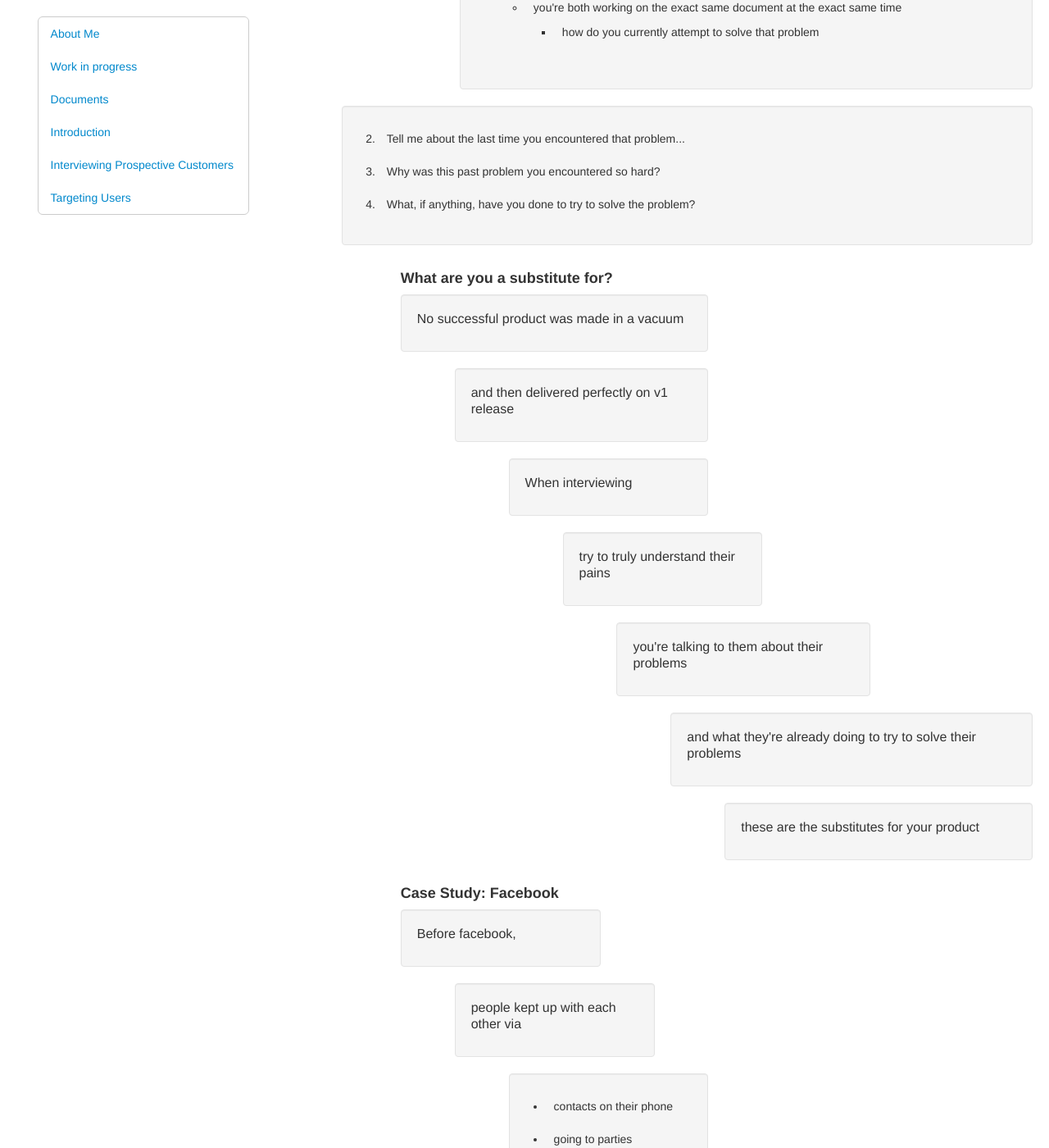
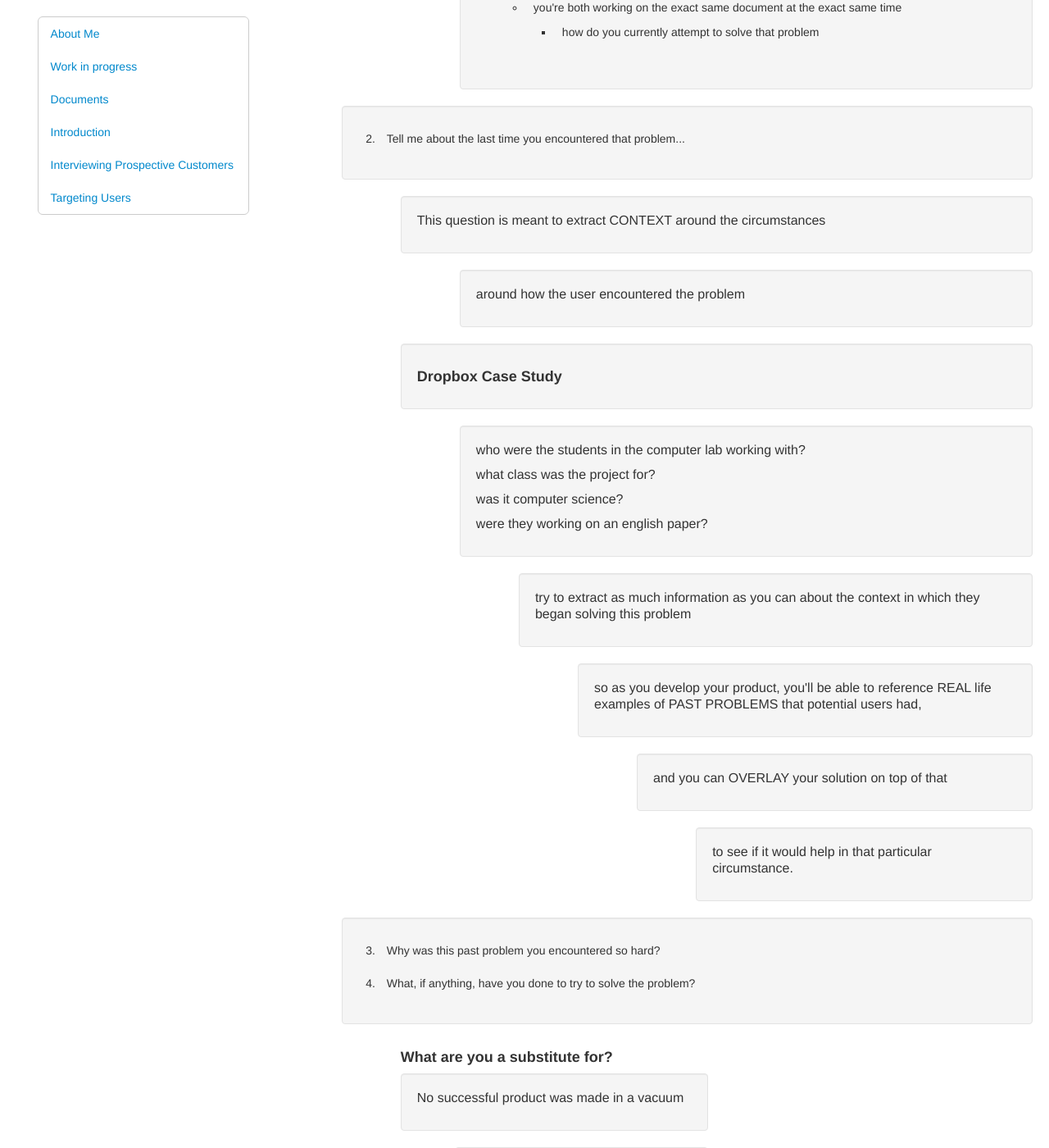
Before and after one commit to katpavan/katpavan.github.io, a Jekyll site: the page built from product-market-fit.md, in a window 1280 px wide and 1400 px high, scrolled down 31112 px. Shown: the whole window at 82% size. Built offline with Jekyll 4.4.1, drawn with Linux system fonts in a browser that asks for light colours.

Commit message:
details for question 2 put in

```diff
--- a/_layouts/pmf.html
+++ b/_layouts/pmf.html
@@ -2353,7 +2353,86 @@
                                         <div class="span12 well">
                                             <ol start="2">
                                                 <li>Tell me about the last time you encountered that problem...</li>
-
+                                            </ol>
+                                        </div>
+                                    </div>
+
+                                        <div class="row-fluid">
+                                            <div class="span11 offset1 well">
+
+                                                <p>This question is meant to extract CONTEXT around the circumstances</p>
+                                            </div>
+                                        </div>
+
+                                        <div class="row-fluid">
+                                            <div class="span10 offset2 well">
+                                                <p>
+                                                    around how the user encountered the problem
+                                                </p>
+                                            </div>
+                                        </div>
+
+                                            <div class="row-fluid">
+                                                <div class="span11 offset1 well">
+                                                    <h4>Dropbox Case Study</h4>
+                                                </div>
+                                            </div>
+
+                                            <div class="row-fluid">
+                                                <div class="span10 offset2 well">
+                                                    <p>
+                                                        who were the students in the computer lab working with?
+                                                    </p>
+
+                                                    <p>
+                                                        what class was the project for?
+                                                    </p>
+
+                                                    <p>
+                                                        was it computer science?
+                                                    </p>
+
+                                                    <p>
+                                                        were they working on an english paper?
+                                                    </p>
+                                                </div>
+                                            </div>
+
+                                            <div class="row-fluid">
+                                                <div class="span9 offset3 well">
+                                                    <p>
+                                                        try to extract as much information as you can about the context in which they began solving this problem
+                                                    </p>
+                                                </div>
+                                            </div>
+                                            <div class="row-fluid">
+                                                <div class="span8 offset4 well">
+                                                    <p>
+                                                        so as you develop your product, you'll be able to reference REAL life examples of PAST PROBLEMS that potential users had,
+                                                    </p>
+                                                </div>
+                                            </div>
+                                            <div class="row-fluid">
+                                                <div class="span7 offset5 well">
+                                                    <p>
+                                                        and you can OVERLAY your solution on top of that
+                                                    </p>
+                                                </div>
+                                            </div>
+
+                                            <div class="row-fluid">
+                                                <div class="span6 offset6 well">
+                                                    <p>
+                                                        to see if it would help in that particular circumstance.
+                                                    </p>
+                                                </div>
+                                            </div>
+
+
+
+                                    <div class="row-fluid">
+                                        <div class="span12 well">
+                                            <ol start="3">
                                                 <li>Why was this past problem you encountered so hard?</li>
 
                                                 <li>
```
Lines whose indentation alone changed are shown as unchanged.
